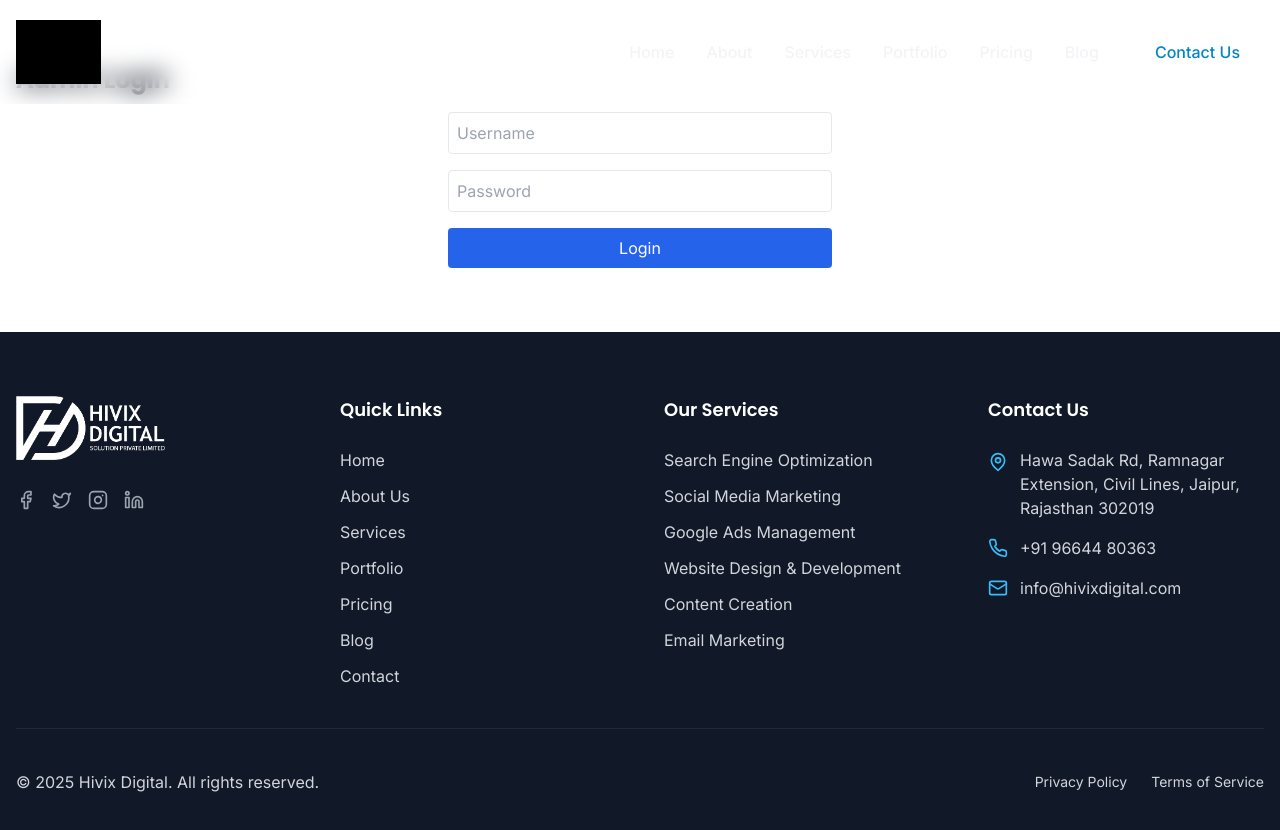
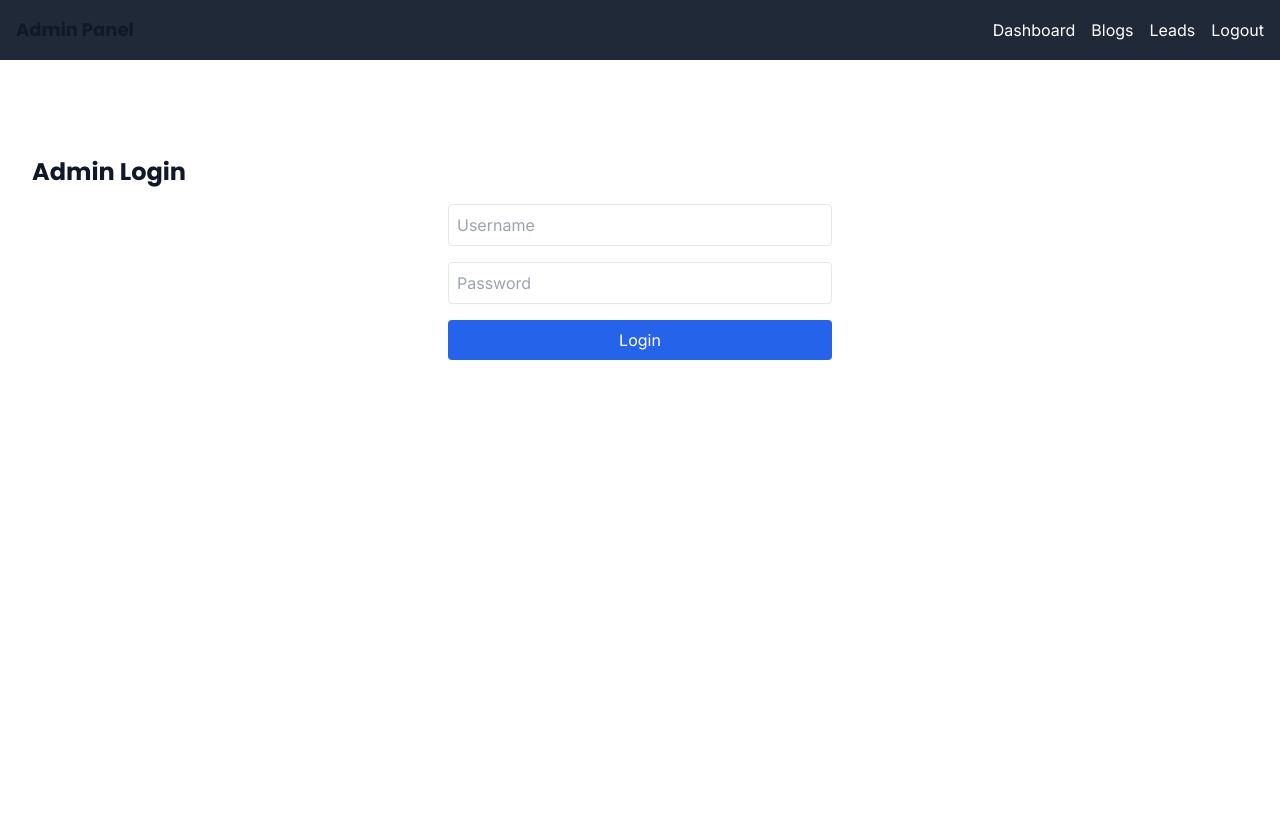
Before and after one commit to vsvivek2006/hivexdigital, a React (Vite) app: page /admin in a window 1280 px wide. Shown: the top 830 px of the page. After the commit the page ends 800 px from the top, so only its background shows below. Built offline with nearby package versions, Linux system fonts and the light colour scheme; sample sign-in values are in the browser's storage; grey boxes are pictures that could not be loaded.

Commit message:
Create admin layout and dashboard

```diff
--- a/src/App.tsx
+++ b/src/App.tsx
@@ -1,5 +1,6 @@
 import { Routes, Route } from 'react-router-dom';
 import Layout from './components/layout/Layout';
+import AdminLayout from './components/layout/AdminLayout';
 import Home from './pages/Home';
 import About from './pages/About';
 import Services from './pages/Services';
@@ -14,6 +15,7 @@ import BlogList from './pages/admin/BlogList';
 import AddBlog from './pages/admin/AddBlog';
 import EditBlog from './pages/admin/EditBlog';
 import AdminBlogEditor from './pages/AdminBlogEditor';
+import Dashboard from './pages/admin/Dashboard';
 import ScrollToTop from './components/common/ScrollToTop';
 
 function App() {
@@ -30,12 +32,15 @@ function App() {
           <Route path="contact" element={<Contact />} />
           <Route path="blog" element={<Blog />} />
           <Route path="blog/:slug" element={<BlogDetail />} />
-          <Route path="admin" element={<AdminLogin />} />
-          <Route path="admin/blogs" element={<BlogList />} />
-          <Route path="admin/add-blog" element={<AddBlog />} />
-          <Route path="admin/edit-blog/:id" element={<EditBlog />} />
-          <Route path="admin/blog-editor" element={<AdminBlogEditor />} />
-          <Route path="admin/leads" element={<Leads />} />
+        </Route>
+        <Route path="/admin" element={<AdminLayout />}>
+          <Route index element={<AdminLogin />} />
+          <Route path="dashboard" element={<Dashboard />} />
+          <Route path="blogs" element={<BlogList />} />
+          <Route path="add-blog" element={<AddBlog />} />
+          <Route path="edit-blog/:id" element={<EditBlog />} />
+          <Route path="blog-editor" element={<AdminBlogEditor />} />
+          <Route path="leads" element={<Leads />} />
         </Route>
       </Routes>
     </>
--- /dev/null
+++ b/src/components/layout/AdminLayout.tsx
@@ -0,0 +1,40 @@
+import { Outlet, Link, useNavigate } from 'react-router-dom';
+import { logout, isLoggedIn } from '../../utils/auth';
+
+export default function AdminLayout() {
+  const navigate = useNavigate();
+
+  const handleLogout = () => {
+    logout();
+    navigate('/admin');
+  };
+
+  return (
+    <div className="min-h-screen flex flex-col">
+      <header className="bg-gray-800 text-white">
+        <div className="container mx-auto flex justify-between items-center p-4">
+          <h1 className="font-bold text-lg">Admin Panel</h1>
+          {isLoggedIn() && (
+            <nav className="flex gap-4">
+              <Link to="/admin/dashboard" className="hover:underline">
+                Dashboard
+              </Link>
+              <Link to="/admin/blogs" className="hover:underline">
+                Blogs
+              </Link>
+              <Link to="/admin/leads" className="hover:underline">
+                Leads
+              </Link>
+              <button onClick={handleLogout} className="hover:underline">
+                Logout
+              </button>
+            </nav>
+          )}
+        </div>
+      </header>
+      <main className="flex-1 container mx-auto py-8">
+        <Outlet />
+      </main>
+    </div>
+  );
+}
--- /dev/null
+++ b/src/pages/admin/Dashboard.tsx
@@ -0,0 +1,12 @@
+import { Navigate } from 'react-router-dom';
+import { isLoggedIn } from '../../utils/auth';
+
+export default function Dashboard() {
+  if (!isLoggedIn()) return <Navigate to="/admin" replace />;
+  return (
+    <div>
+      <h1 className="text-2xl font-bold mb-4">Dashboard</h1>
+      <p>Select an option from the navigation to manage content.</p>
+    </div>
+  );
+}
--- a/src/pages/admin/Login.tsx
+++ b/src/pages/admin/Login.tsx
@@ -8,13 +8,13 @@ export default function AdminLogin() {
   const navigate = useNavigate();
 
   if (isLoggedIn()) {
-    navigate('/admin/leads');
+    navigate('/admin/dashboard');
   }
 
   const handleSubmit = (e: React.FormEvent) => {
     e.preventDefault();
     if (login(username, password)) {
-      navigate('/admin/leads');
+      navigate('/admin/dashboard');
     } else {
       alert('Invalid credentials');
     }
```
